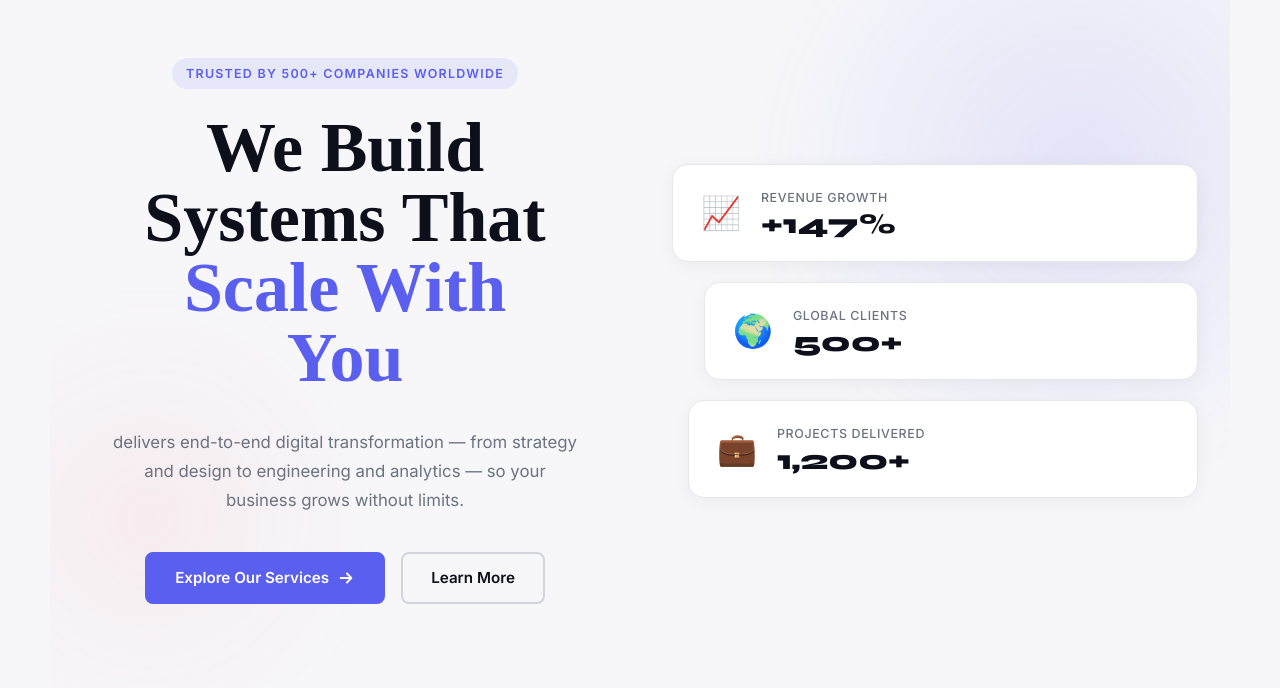
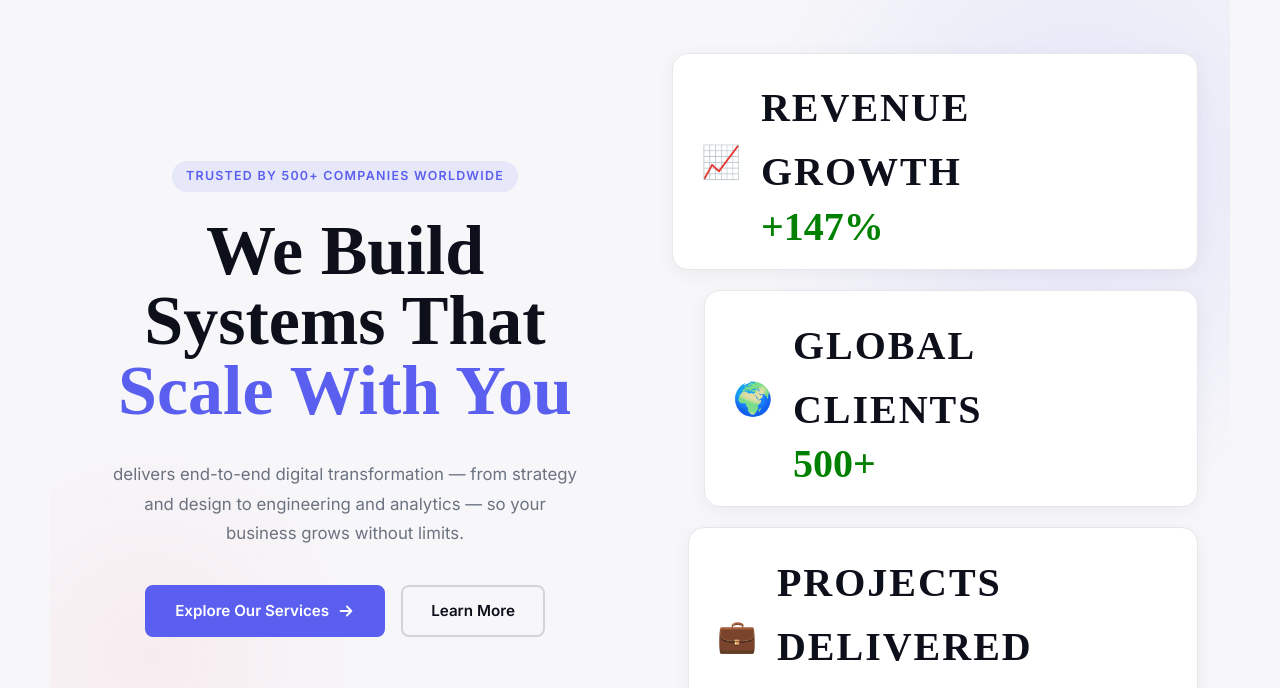
Before and after one commit to tcapital809-cloud/startup, a plain HTML site: page index.html in a window 1280 px wide. Shown: the part 112-800 px from the top of the page. Drawn offline with Linux system fonts and the light colour scheme.

Commit message:
Footer logo update

```diff
--- a/index.html
+++ b/index.html
@@ -39,7 +39,7 @@
     <div class="hero-bg-shape hero-bg-shape--2"></div>
     <div class="hero-content animate-on-scroll">
       <p class="hero-eyebrow">Trusted by 500+ Companies Worldwide</p>
-      <h1 class="hero-title">We Build Systems That <span class="hero-accent">Scale With <br> You</span></h1>
+      <h1 class="hero-title">We Build Systems That <span class="hero-accent">Scale With  You</span></h1>
       <p class="hero-description"> delivers end-to-end digital transformation — from strategy and design to engineering and analytics — so your business grows without limits.</p>
       <div class="hero-actions">
         <a href="#services" class="btn btn-primary">
@@ -291,7 +291,7 @@
       <div class="footer-inner">
         <div class="footer-brand">
           <div class="footer-logo">startup
-    <img src="images/download-removebg-preview.png" alt="Startup Logo" class="footer-logo-img">
+    <img src="images/download.png" alt="Startup Logo" class="footer-logo-img">
   </div>
           <p class="footer-tagline">Architecting future-proof digital assets across global parameters.</p>
         </div>
--- a/style.css
+++ b/style.css
@@ -366,7 +366,6 @@ img {
   align-items: center;    /* Centers elements horizontally */
   text-align: center;     /* Centers all text lines */
 }
-
 .hero-eyebrow {
   display: inline-block;
   font-size: 0.78rem;
@@ -474,18 +473,19 @@ img {
 }
 
 .hcard-label {
-  font-size: 0.78rem;
-  font-weight: 500;
-  color: #6B7280;
+    font-family: 'Times New Roman', Times, serif;
+  font-size: 40px;
+  font-weight: 800;
+  color:#0D0F1A;
   text-transform: uppercase;
   letter-spacing: 0.05em;
 }
 
 .hcard-value {
-  font-family: 'Syne', sans-serif;
-  font-size: 1.75rem;
+  font-family: 'Times New Roman', serif;
+  font-size: 40px;
   font-weight: 800;
-  color: #0D0F1A;
+  color: green;
   line-height: 1;
   margin-top: 0.15rem;
 }
```
